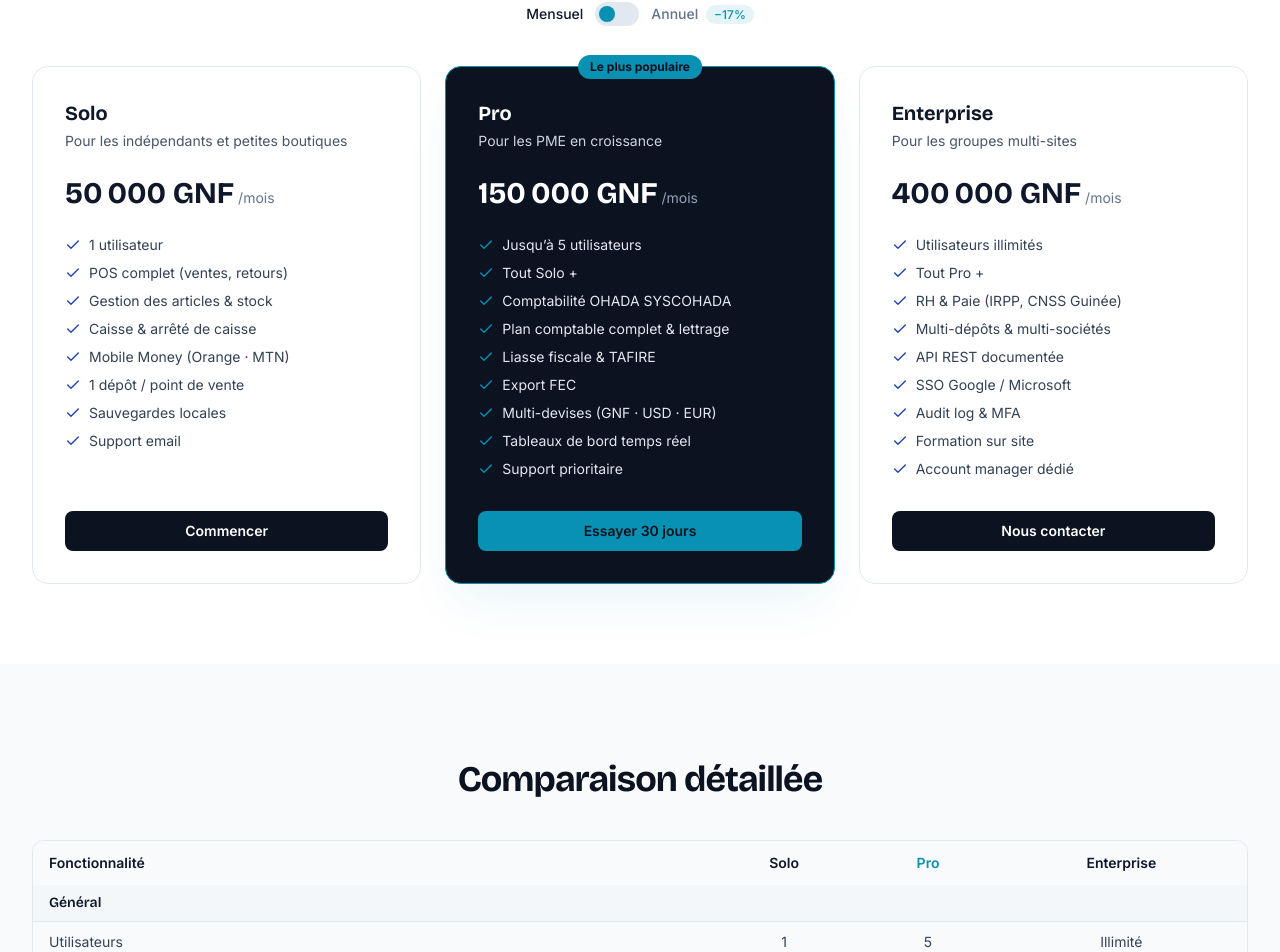
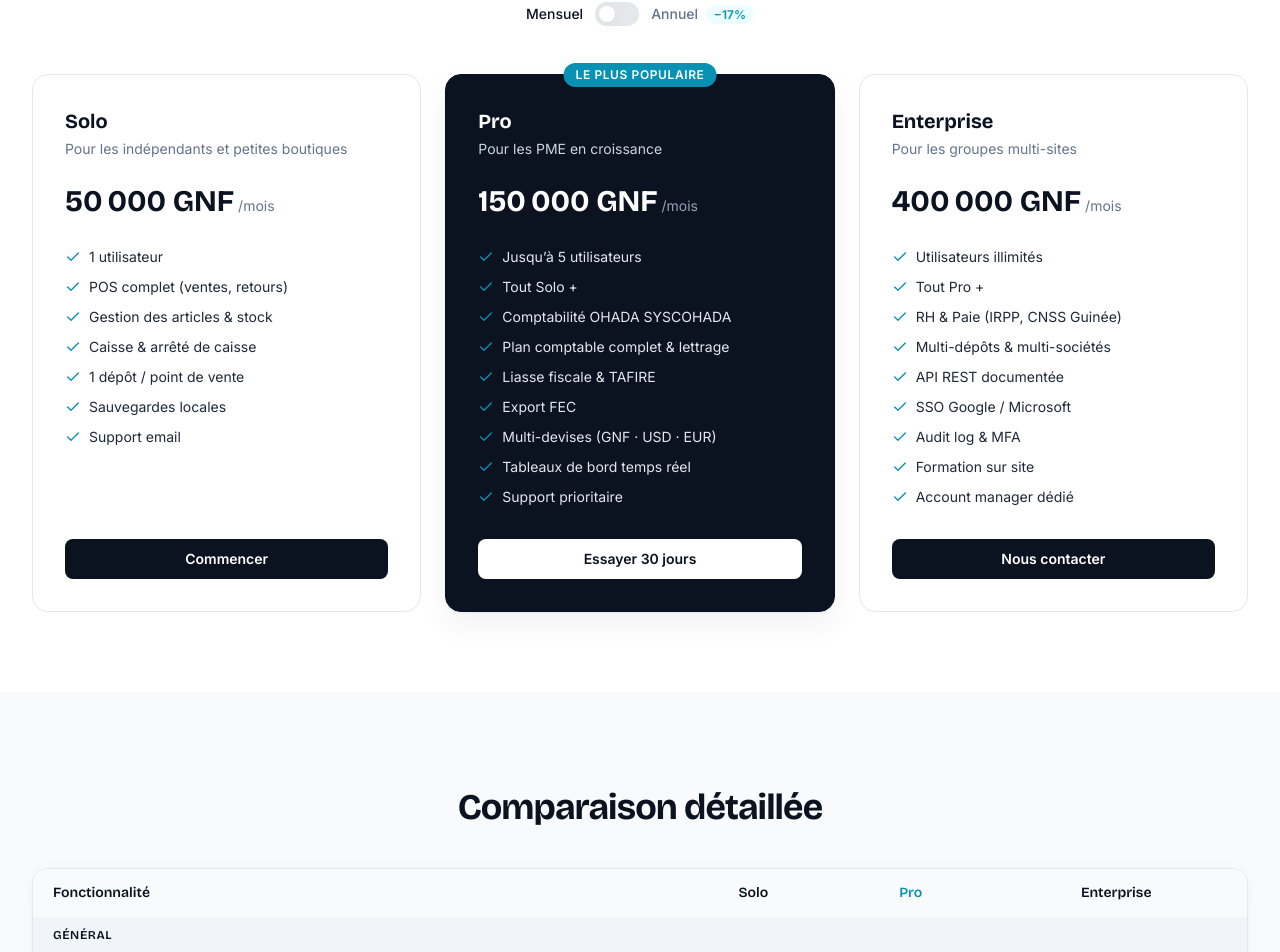
Before and after one commit to novarstartup-tech/novar-website, a Next.js app: page /tarifs in a window 1280 px wide. Shown: the part 580-1532 px from the top of the page. Built offline with nearby package versions, Linux system fonts and the light colour scheme.

Commit message:
feat(novar): PricingTable et ComparisonTable en light premium, retrait Mobile Money

```diff
--- a/src/components/ComparisonTable.tsx
+++ b/src/components/ComparisonTable.tsx
@@ -23,7 +23,6 @@ const SECTIONS: Section[] = [
       { label: 'POS tactile rapide', solo: true, pro: true, ent: true },
       { label: 'Tickets de caisse', solo: true, pro: true, ent: true },
       { label: 'Factures conformes', solo: true, pro: true, ent: true },
-      { label: 'Mobile Money (Orange · MTN)', solo: true, pro: true, ent: true },
       { label: 'Cartes de fidélité', solo: false, pro: true, ent: true },
       { label: 'Devis & bons de commande', solo: false, pro: true, ent: true },
       { label: 'Promotions & remises avancées', solo: false, pro: true, ent: true },
@@ -80,7 +79,6 @@ const SECTIONS: Section[] = [
     rows: [
       { label: 'API REST documentée', solo: false, pro: false, ent: true },
       { label: 'Webhooks', solo: false, pro: false, ent: true },
-      { label: 'Connecteurs Mobile Money avancés', solo: false, pro: true, ent: true },
       { label: 'Export Excel/CSV', solo: true, pro: true, ent: true },
     ],
   },
@@ -97,37 +95,57 @@ const SECTIONS: Section[] = [
 ];
 
 function Cell({ value }: { value: boolean | string }) {
-  if (value === true) return <Check className="mx-auto h-4 w-4 text-novar-blue dark:text-novar-cyan" />;
-  if (value === false) return <X className="mx-auto h-4 w-4 text-slate-300 dark:text-slate-600" />;
-  return <span className="text-sm text-slate-700 dark:text-slate-300">{value}</span>;
+  if (value === true) return <Check className="mx-auto h-4 w-4 text-novar-accent" />;
+  if (value === false) return <X className="mx-auto h-4 w-4 text-novar-line" />;
+  return <span className="text-sm text-novar-ink-soft">{value}</span>;
 }
 
 export function ComparisonTable() {
   return (
-    <div className="overflow-x-auto rounded-xl border border-slate-200 dark:border-slate-800">
-      <table className="w-full text-sm min-w-[600px]">
-        <thead className="bg-slate-50 dark:bg-slate-900 sticky top-0">
+    <div className="overflow-x-auto rounded-2xl border border-novar-line bg-white shadow-soft">
+      <table className="w-full text-sm min-w-[640px]">
+        <thead className="bg-novar-surface-2 sticky top-0">
           <tr>
-            <th className="px-4 py-3 text-left font-semibold text-slate-900 dark:text-white">Fonctionnalité</th>
-            <th className="px-4 py-3 text-center font-semibold text-slate-900 dark:text-white">Solo</th>
-            <th className="px-4 py-3 text-center font-semibold text-novar-cyan">Pro</th>
-            <th className="px-4 py-3 text-center font-semibold text-slate-900 dark:text-white">Enterprise</th>
+            <th className="px-5 py-3.5 text-left font-display font-semibold text-novar-ink">
+              Fonctionnalité
+            </th>
+            <th className="px-5 py-3.5 text-center font-display font-semibold text-novar-ink">
+              Solo
+            </th>
+            <th className="px-5 py-3.5 text-center font-display font-semibold text-novar-accent">
+              Pro
+            </th>
+            <th className="px-5 py-3.5 text-center font-display font-semibold text-novar-ink">
+              Enterprise
+            </th>
           </tr>
         </thead>
         <tbody>
           {SECTIONS.map((section) => (
             <Fragment key={section.title}>
               <tr>
-                <td colSpan={4} className="bg-slate-100/60 dark:bg-slate-900/60 px-4 py-2 font-display font-semibold text-slate-900 dark:text-white">
+                <td
+                  colSpan={4}
+                  className="bg-novar-surface-3 px-5 py-2.5 font-display text-xs font-semibold uppercase tracking-wider text-novar-ink"
+                >
                   {section.title}
                 </td>
               </tr>
               {section.rows.map((row) => (
-                <tr key={`${section.title}-${row.label}`} className="border-t border-slate-200 dark:border-slate-800">
-                  <td className="px-4 py-2.5 text-slate-700 dark:text-slate-300">{row.label}</td>
-                  <td className="px-4 py-2.5 text-center"><Cell value={row.solo} /></td>
-                  <td className="px-4 py-2.5 text-center"><Cell value={row.pro} /></td>
-                  <td className="px-4 py-2.5 text-center"><Cell value={row.ent} /></td>
+                <tr
+                  key={`${section.title}-${row.label}`}
+                  className="border-t border-novar-line"
+                >
+                  <td className="px-5 py-3 text-novar-ink-soft">{row.label}</td>
+                  <td className="px-5 py-3 text-center">
+                    <Cell value={row.solo} />
+                  </td>
+                  <td className="px-5 py-3 text-center">
+                    <Cell value={row.pro} />
+                  </td>
+                  <td className="px-5 py-3 text-center">
+                    <Cell value={row.ent} />
+                  </td>
                 </tr>
               ))}
             </Fragment>
--- a/src/components/PricingTable.tsx
+++ b/src/components/PricingTable.tsx
@@ -4,51 +4,193 @@ import Link from 'next/link';
 import { Check } from 'lucide-react';
 import { formatPriceGNF, cn } from '@/lib/utils';
 
-type Plan = { name: string; tagline: string; monthly: number; features: string[]; highlight?: boolean; cta: { label: string; href: string } };
+type Plan = {
+  name: string;
+  tagline: string;
+  monthly: number;
+  features: string[];
+  highlight?: boolean;
+  cta: { label: string; href: string };
+};
 
 const PLANS: Plan[] = [
-  { name: 'Solo', tagline: 'Pour les indépendants et petites boutiques', monthly: 50_000, features: ['1 utilisateur', 'POS complet (ventes, retours)', 'Gestion des articles & stock', 'Caisse & arrêté de caisse', 'Mobile Money (Orange · MTN)', '1 dépôt / point de vente', 'Sauvegardes locales', 'Support email'], cta: { label: 'Commencer', href: '/demo' } },
-  { name: 'Pro', tagline: 'Pour les PME en croissance', monthly: 150_000, highlight: true, features: ['Jusqu’à 5 utilisateurs', 'Tout Solo +', 'Comptabilité OHADA SYSCOHADA', 'Plan comptable complet & lettrage', 'Liasse fiscale & TAFIRE', 'Export FEC', 'Multi-devises (GNF · USD · EUR)', 'Tableaux de bord temps réel', 'Support prioritaire'], cta: { label: 'Essayer 30 jours', href: '/demo' } },
-  { name: 'Enterprise', tagline: 'Pour les groupes multi-sites', monthly: 400_000, features: ['Utilisateurs illimités', 'Tout Pro +', 'RH & Paie (IRPP, CNSS Guinée)', 'Multi-dépôts & multi-sociétés', 'API REST documentée', 'SSO Google / Microsoft', 'Audit log & MFA', 'Formation sur site', 'Account manager dédié'], cta: { label: 'Nous contacter', href: '/contact' } },
+  {
+    name: 'Solo',
+    tagline: 'Pour les indépendants et petites boutiques',
+    monthly: 50_000,
+    features: [
+      '1 utilisateur',
+      'POS complet (ventes, retours)',
+      'Gestion des articles & stock',
+      'Caisse & arrêté de caisse',
+      '1 dépôt / point de vente',
+      'Sauvegardes locales',
+      'Support email',
+    ],
+    cta: { label: 'Commencer', href: '/demo' },
+  },
+  {
+    name: 'Pro',
+    tagline: 'Pour les PME en croissance',
+    monthly: 150_000,
+    highlight: true,
+    features: [
+      'Jusqu’à 5 utilisateurs',
+      'Tout Solo +',
+      'Comptabilité OHADA SYSCOHADA',
+      'Plan comptable complet & lettrage',
+      'Liasse fiscale & TAFIRE',
+      'Export FEC',
+      'Multi-devises (GNF · USD · EUR)',
+      'Tableaux de bord temps réel',
+      'Support prioritaire',
+    ],
+    cta: { label: 'Essayer 30 jours', href: '/demo' },
+  },
+  {
+    name: 'Enterprise',
+    tagline: 'Pour les groupes multi-sites',
+    monthly: 400_000,
+    features: [
+      'Utilisateurs illimités',
+      'Tout Pro +',
+      'RH & Paie (IRPP, CNSS Guinée)',
+      'Multi-dépôts & multi-sociétés',
+      'API REST documentée',
+      'SSO Google / Microsoft',
+      'Audit log & MFA',
+      'Formation sur site',
+      'Account manager dédié',
+    ],
+    cta: { label: 'Nous contacter', href: '/contact' },
+  },
 ];
 
 export function PricingTable() {
   const [annual, setAnnual] = useState(false);
   return (
     <div>
-      <div className="flex items-center justify-center gap-3 mb-10">
-        <span className={cn('text-sm font-medium', !annual ? 'text-slate-900 dark:text-white' : 'text-slate-500')}>Mensuel</span>
-        <button onClick={() => setAnnual(!annual)} className="relative inline-flex h-6 w-11 items-center rounded-full bg-slate-200 dark:bg-slate-700 transition-colors" role="switch" aria-checked={annual} type="button">
-          <span className={cn('inline-block h-4 w-4 transform rounded-full bg-novar-cyan shadow-sm transition-transform', annual ? 'translate-x-6' : 'translate-x-1')} />
+      {/* Switch mensuel/annuel */}
+      <div className="flex items-center justify-center gap-3 mb-12">
+        <span
+          className={cn(
+            'text-sm font-medium transition-colors',
+            !annual ? 'text-novar-ink' : 'text-novar-muted'
+          )}
+        >
+          Mensuel
+        </span>
+        <button
+          onClick={() => setAnnual(!annual)}
+          className={cn(
+            'relative inline-flex h-6 w-11 items-center rounded-full transition-colors',
+            annual ? 'bg-novar-ink' : 'bg-novar-line'
+          )}
+          role="switch"
+          aria-checked={annual}
+          type="button"
+        >
+          <span
+            className={cn(
+              'inline-block h-4 w-4 transform rounded-full bg-white shadow-soft transition-transform',
+              annual ? 'translate-x-6' : 'translate-x-1'
+            )}
+          />
         </button>
-        <span className={cn('text-sm font-medium', annual ? 'text-slate-900 dark:text-white' : 'text-slate-500')}>
-          Annuel <span className="ml-1 rounded-full bg-novar-cyan/10 px-2 py-0.5 text-xs text-novar-cyan">−17%</span>
+        <span
+          className={cn(
+            'text-sm font-medium transition-colors',
+            annual ? 'text-novar-ink' : 'text-novar-muted'
+          )}
+        >
+          Annuel{' '}
+          <span className="ml-1 rounded-full bg-novar-accent-soft px-2 py-0.5 text-xs font-semibold text-novar-accent">
+            −17%
+          </span>
         </span>
       </div>
+
       <div className="grid gap-6 md:grid-cols-3">
         {PLANS.map((plan) => {
           const price = annual ? Math.round(plan.monthly * 12 * 0.83) : plan.monthly;
           const period = annual ? '/an' : '/mois';
           return (
-            <div key={plan.name} className={cn('relative rounded-2xl border p-8 flex flex-col', plan.highlight ? 'border-novar-cyan bg-novar-cosmic text-white shadow-2xl shadow-novar-cyan/10' : 'border-slate-200 bg-white dark:border-slate-800 dark:bg-novar-cosmic-2')}>
+            <div
+              key={plan.name}
+              className={cn(
+                'relative rounded-2xl border p-8 flex flex-col transition-all',
+                plan.highlight
+                  ? 'border-novar-ink bg-novar-ink text-white shadow-lifted'
+                  : 'border-novar-line bg-white hover:border-novar-ink/20 hover:shadow-lifted'
+              )}
+            >
               {plan.highlight && (
-                <span className="absolute -top-3 left-1/2 -translate-x-1/2 rounded-full bg-novar-cyan px-3 py-1 text-xs font-bold text-novar-cosmic">Le plus populaire</span>
+                <span className="absolute -top-3 left-1/2 -translate-x-1/2 rounded-full bg-novar-accent px-3 py-1 text-xs font-semibold uppercase tracking-wider text-white">
+                  Le plus populaire
+                </span>
               )}
-              <h3 className={cn('font-display text-xl font-bold', plan.highlight ? 'text-white' : 'text-slate-900 dark:text-white')}>{plan.name}</h3>
-              <p className={cn('mt-1 text-sm', plan.highlight ? 'text-slate-300' : 'text-slate-600 dark:text-slate-400')}>{plan.tagline}</p>
+              <h3
+                className={cn(
+                  'font-display text-xl font-bold',
+                  plan.highlight ? 'text-white' : 'text-novar-ink'
+                )}
+              >
+                {plan.name}
+              </h3>
+              <p
+                className={cn(
+                  'mt-1 text-sm',
+                  plan.highlight ? 'text-slate-300' : 'text-novar-muted'
+                )}
+              >
+                {plan.tagline}
+              </p>
               <div className="mt-6">
-                <span className={cn('font-display text-3xl font-bold', plan.highlight ? 'text-white' : 'text-slate-900 dark:text-white')}>{formatPriceGNF(price)}</span>
-                <span className={cn('text-sm ml-1', plan.highlight ? 'text-slate-400' : 'text-slate-500')}>{period}</span>
+                <span
+                  className={cn(
+                    'font-display text-3xl font-bold',
+                    plan.highlight ? 'text-white' : 'text-novar-ink'
+                  )}
+                >
+                  {formatPriceGNF(price)}
+                </span>
+                <span
+                  className={cn(
+                    'text-sm ml-1',
+                    plan.highlight ? 'text-slate-400' : 'text-novar-muted'
+                  )}
+                >
+                  {period}
+                </span>
               </div>
-              <ul className="mt-6 space-y-2 flex-1">
+              <ul className="mt-7 space-y-2.5 flex-1">
                 {plan.features.map((f) => (
                   <li key={f} className="flex items-start gap-2 text-sm">
-                    <Check className={cn('h-4 w-4 flex-shrink-0 mt-0.5', plan.highlight ? 'text-novar-cyan' : 'text-novar-blue dark:text-novar-cyan')} />
-                    <span className={cn(plan.highlight ? 'text-slate-200' : 'text-slate-700 dark:text-slate-300')}>{f}</span>
+                    <Check
+                      className={cn(
+                        'h-4 w-4 flex-shrink-0 mt-0.5',
+                        plan.highlight ? 'text-novar-accent' : 'text-novar-accent'
+                      )}
+                    />
+                    <span
+                      className={cn(
+                        plan.highlight ? 'text-slate-200' : 'text-novar-ink-soft'
+                      )}
+                    >
+                      {f}
+                    </span>
                   </li>
                 ))}
               </ul>
-              <Link href={plan.cta.href} className={cn('mt-8 block rounded-lg py-2.5 text-center text-sm font-semibold transition-colors', plan.highlight ? 'bg-novar-cyan text-novar-cosmic hover:bg-novar-cyan-glow' : 'bg-novar-cosmic text-white hover:bg-slate-900 dark:bg-novar-cyan dark:text-novar-cosmic')}>
+              <Link
+                href={plan.cta.href}
+                className={cn(
+                  'mt-8 block rounded-lg py-2.5 text-center text-sm font-semibold transition-colors',
+                  plan.highlight
+                    ? 'bg-white text-novar-ink hover:bg-novar-surface-2'
+                    : 'bg-novar-ink text-white hover:bg-[#060B16]'
+                )}
+              >
                 {plan.cta.label}
               </Link>
             </div>
```
